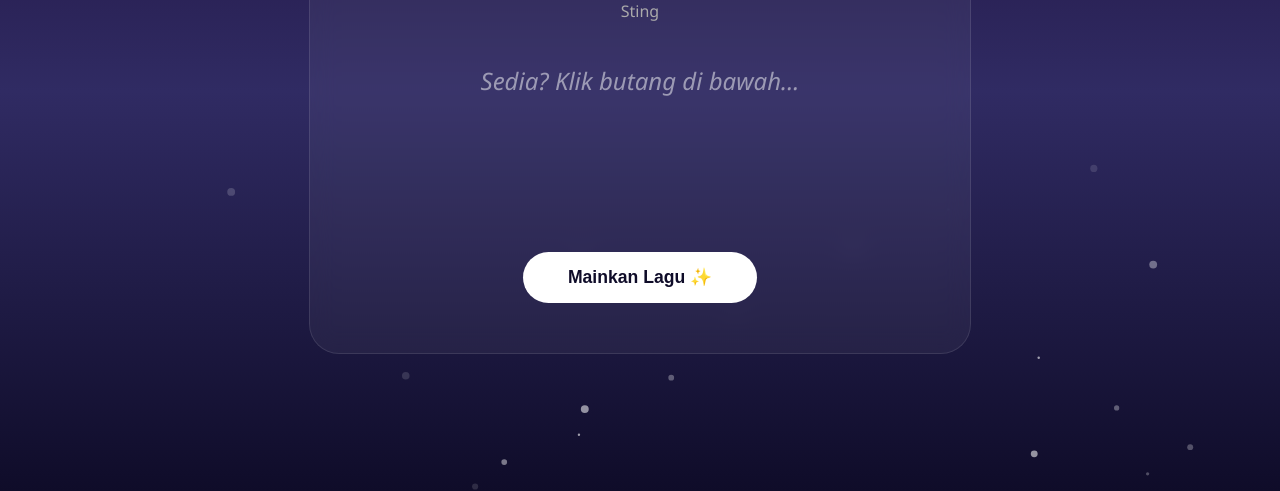
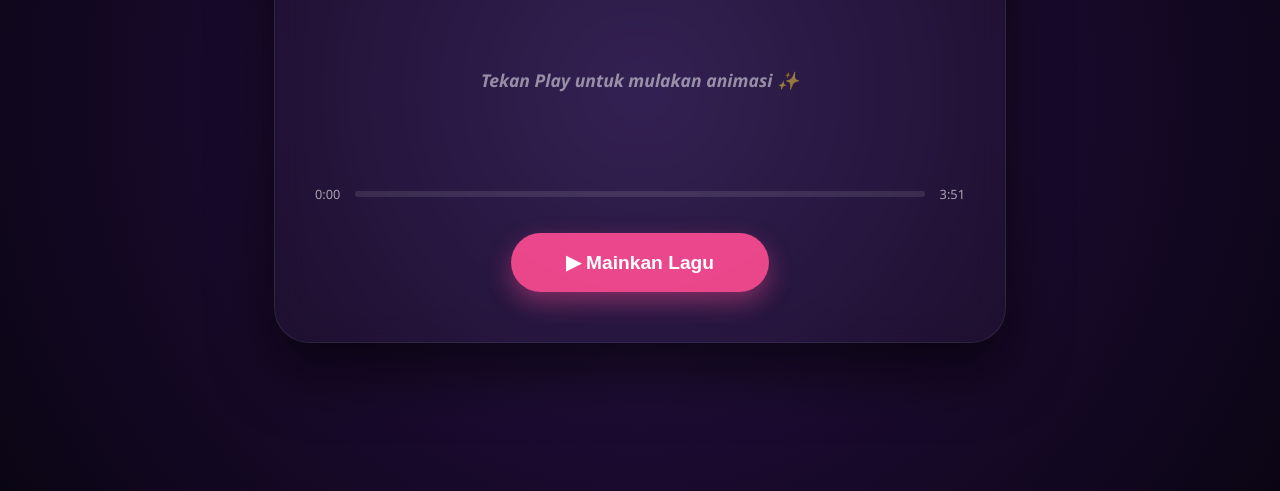
Before and after one commit to syaidatulnazira/shapeofmyheart, a plain HTML site: page index.html in a window 1280 px wide. Shown: the part 309-800 px from the top of the page. Drawn offline with Linux system fonts and the light colour scheme.

Commit message:
Update index.html

```diff
--- a/index.html
+++ b/index.html
@@ -3,22 +3,23 @@
 <head>
     <meta charset="UTF-8">
     <meta name="viewport" content="width=device-width, initial-scale=1.0">
-    <title>Shape of My Heart - Karaoke Style</title>
+    <title>Dynamic Player - Backstreet Boys</title>
     <style>
+        /* Gaya Asas & Latar Belakang Gradient */
         body {
-            background: #0f0c29;
-            background: linear-gradient(to bottom, #1a0a33, #302b63, #0f0c29);
-            height: 100vh;
+            margin: 0;
+            overflow: hidden;
             display: flex;
             justify-content: center;
             align-items: center;
+            height: 100vh;
+            background: radial-gradient(circle at center, #2e1a4f, #1a0a2e, #0a0514);
+            font-family: 'Segoe UI', sans-serif;
             color: white;
-            font-family: 'Segoe UI', sans-serif;
-            overflow: hidden;
-            margin: 0;
         }
 
-        #particleCanvas {
+        /* Canvas untuk Animasi Visualizer */
+        #visualizerCanvas {
             position: absolute;
             top: 0;
             left: 0;
@@ -27,200 +28,312 @@
             z-index: 1;
         }
 
-        .container {
-            text-align: center;
-            width: 90%;
-            max-width: 600px;
+        /* Bekas Utama Glassmorphism (Kesan Kaca) */
+        .glass-player {
             position: relative;
             z-index: 2;
-            background: rgba(255, 255, 255, 0.05);
-            backdrop-filter: blur(12px);
-            padding: 50px 30px;
-            border-radius: 30px;
-            border: 1px solid rgba(255, 255, 255, 0.1);
+            background: rgba(255, 255, 255, 0.03);
+            backdrop-filter: blur(15px);
+            -webkit-backdrop-filter: blur(15px);
+            border-radius: 35px;
+            border: 1px solid rgba(255, 255, 255, 0.08);
+            width: 90%;
+            max-width: 650px;
+            padding: 50px 40px;
+            text-align: center;
+            box-shadow: 0 30px 60px rgba(0,0,0,0.6);
+            transform: translateY(0);
+            transition: transform 0.3s ease;
         }
 
-        .theme-icons {
-            font-size: 2.5rem;
-            margin-bottom: 10px;
-            letter-spacing: 15px;
-            filter: drop-shadow(0 0 10px white);
+        .glass-player:hover {
+            transform: translateY(-5px);
         }
 
-        h1 { font-size: 1.8rem; margin: 10px 0; }
-        p.artist { color: #aaa; margin-bottom: 40px; }
+        /* Tajuk & Artis */
+        .header h1 {
+            font-size: 2.2rem;
+            margin: 0 0 5px 0;
+            font-weight: 700;
+            letter-spacing: 1px;
+            text-shadow: 0 0 20px rgba(255, 255, 255, 0.4);
+        }
 
-        /* Gaya Lirik Satu Per Satu */
-        #lyrics-container {
-            min-height: 150px;
-            font-size: 1.5rem;
-            line-height: 1.6;
+        .header p.artist {
+            color: #ffb3d9;
+            font-size: 1rem;
+            text-transform: uppercase;
+            letter-spacing: 4px;
+            margin: 0 0 50px 0;
+            font-weight: 300;
+        }
+
+        /* Bekas Lirik */
+        #lyrics-display {
+            min-height: 130px;
+            display: flex;
+            justify-content: center;
+            align-items: center;
+            font-size: 1.8rem;
+            font-weight: 600;
             perspective: 1000px;
         }
 
+        /* Animasi Lirik Keluar */
         .word {
             display: inline-block;
-            margin-right: 10px;
+            margin: 6px 10px;
             opacity: 0;
-            transform: translateY(20px) rotateX(-90deg);
-            animation: revealWord 0.5s forwards cubic-bezier(0.175, 0.885, 0.32, 1.275);
-            color: #fff;
-            text-shadow: 0 0 10px rgba(255,255,255,0.3);
+            transform: translateY(20px) scale(0.8);
+            filter: blur(8px);
+            animation: textReveal 0.6s forwards cubic-bezier(0.175, 0.885, 0.32, 1.275);
+            text-shadow: 0 0 15px rgba(255, 255, 255, 0.6);
         }
 
-        @keyframes revealWord {
+        @keyframes textReveal {
             to {
                 opacity: 1;
-                transform: translateY(0) rotateX(0);
+                transform: translateY(0) scale(1);
+                filter: blur(0);
             }
         }
 
-        .controls { margin-top: 40px; }
+        /* Progress Bar */
+        .progress-container {
+            margin-top: 40px;
+            display: flex;
+            align-items: center;
+            gap: 15px;
+            font-size: 0.8rem;
+            color: rgba(255, 255, 255, 0.6);
+        }
 
-        button {
-            background: white;
+        #progress {
+            flex-grow: 1;
+            height: 6px;
+            background: rgba(255, 255, 255, 0.1);
+            border-radius: 10px;
+            cursor: pointer;
+            position: relative;
+        }
+
+        #progress-bar {
+            height: 100%;
+            width: 0;
+            background: linear-gradient(to right, #ff4d94, #ffb3d9);
+            border-radius: 10px;
+            box-shadow: 0 0 10px rgba(255, 77, 148, 0.8);
+            transition: width 0.1s linear;
+        }
+
+        /* Kawalan Butang */
+        .controls {
+            margin-top: 30px;
+        }
+
+        #playBtn {
+            background: rgba(255, 77, 148, 0.9);
             border: none;
-            color: #0f0c29;
-            padding: 15px 45px;
+            color: white;
+            padding: 18px 55px;
             border-radius: 50px;
             cursor: pointer;
-            font-size: 1.1rem;
+            font-size: 1.2rem;
             font-weight: bold;
-            transition: 0.3s;
+            transition: all 0.3s ease;
+            box-shadow: 0 10px 25px rgba(255, 77, 148, 0.4);
+            display: flex;
+            align-items: center;
+            justify-content: center;
+            margin: 0 auto;
+            gap: 10px;
         }
 
-        button:hover {
-            transform: scale(1.1);
-            box-shadow: 0 0 20px rgba(255,255,255,0.4);
+        #playBtn:hover {
+            background: #ff1a75;
+            transform: scale(1.05);
+            box-shadow: 0 15px 35px rgba(255, 77, 148, 0.6);
         }
     </style>
 </head>
 <body>
 
-    <canvas id="particleCanvas"></canvas>
+    <!-- Canvas untuk Melukis Visualizer Dinamik -->
+    <canvas id="visualizerCanvas"></canvas>
 
-    <div class="container">
-        <div class="theme-icons">♠️ ♣️ ♥️ ♦️</div>
-        <h1>Shape of My Heart</h1>
-        <p class="artist">Sting</p>
+    <!-- Pemain Glassmorphism -->
+    <div class="glass-player">
+        <div class="header">
+            <h1>Shape of My Heart</h1>
+            <p class="artist">Backstreet Boys</p>
+        </div>
 
-        <div id="lyrics-container">
-            <span style="opacity: 0.5; font-style: italic;">Sedia? Klik butang di bawah...</span>
+        <!-- Tempat Lirik Dipaparkan -->
+        <div id="lyrics-display">
+            <span style="opacity: 0.5; font-style: italic; font-size: 1.1rem;">Tekan Play untuk mulakan animasi ✨</span>
+        </div>
+
+        <!-- Progress Bar & Masa -->
+        <div class="progress-container">
+            <span id="current-time">0:00</span>
+            <div id="progress">
+                <div id="progress-bar"></div>
+            </div>
+            <span id="total-time">3:51</span>
         </div>
 
         <div class="controls">
-            <button id="playBtn">Mainkan Lagu ✨</button>
+            <button id="playBtn">▶ Mainkan Lagu</button>
         </div>
 
-        <!-- Masukkan fail lagu anda di sini -->
+        <!-- Fail Audio -->
         <audio id="myAudio" src="shapeofmyheart.mp3"></audio>
     </div>
 
 <script>
     const audio = document.getElementById('myAudio');
     const playBtn = document.getElementById('playBtn');
-    const lyricsDisplay = document.getElementById('lyrics-container');
+    const lyricsDisplay = document.getElementById('lyrics-display');
+    const progressBar = document.getElementById('progress-bar');
+    const progressContainer = document.getElementById('progress');
+    const currentTimeEl = document.getElementById('current-time');
+    const totalTimeEl = document.getElementById('total-time');
 
-    // Data lirik perkataan demi perkataan (Masa dalam saat)
-    // Anda boleh tambah atau adjust masa ini mengikut tempo lagu
+    // --- Data Lirik (Masa dalam Saat) ---
     const lyricsData = [
-        { time: 5.0, text: "He", clear: true },
-        { time: 5.4, text: "deals" },
-        { time: 5.8, text: "the" },
-        { time: 6.2, text: "cards" },
-        { time: 7.0, text: "as" },
-        { time: 7.3, text: "a" },
-        { time: 7.8, text: "meditation..." },
-
-        { time: 10.5, text: "And", clear: true },
-        { time: 10.9, text: "those" },
-        { time: 11.3, text: "he" },
-        { time: 11.7, text: "plays" },
-        { time: 12.5, text: "never" },
-        { time: 13.0, text: "suspect..." },
-
-        { time: 16.0, text: "But", clear: true },
-        { time: 16.4, text: "that's" },
-        { time: 16.8, text: "not" },
-        { time: 17.2, text: "the" },
-        { time: 17.8, text: "shape" },
-        { time: 18.2, text: "of" },
-        { time: 18.5, text: "my" },
-        { time: 19.0, text: "heart..." }
+        { time: 10.0, text: "Baby,", clear: true }, { time: 10.5, text: "please" }, { time: 11.2, text: "try" },
+        { time: 11.8, text: "to" }, { time: 12.2, text: "forgive" }, { time: 13.0, text: "me..." },
+        { time: 15.5, text: "Stay", clear: true }, { time: 16.0, text: "here," }, { time: 16.5, text: "don't" },
+        { time: 17.0, text: "let" }, { time: 17.5, text: "me" }, { time: 18.0, text: "go..." },
+        { time: 22.0, text: "I'm", clear: true }, { time: 22.5, text: "here" }, { time: 23.0, text: "with" },
+        { time: 23.5, text: "all" }, { time: 24.0, text: "my" }, { time: 24.5, text: "heart" },
+        { time: 25.0, text: "for" }, { time: 25.5, text: "you..." },
+        { time: 28.5, text: "But", clear: true }, { time: 29.0, text: "that's" }, { time: 29.5, text: "not" },
+        { time: 30.0, text: "the" }, { time: 30.8, text: "shape" }, { time: 31.5, text: "of" },
+        { time: 32.0, text: "my" }, { time: 32.5, text: "heart..." }
     ];
 
     let lastIndex = -1;
+    let audioContext, analyser, source, bufferLength, dataArray;
 
+    // --- Inisialisasi Web Audio API (Hanya bila Play ditekan) ---
+    function initAudioAnalyzer() {
+        if (!audioContext) {
+            audioContext = new (window.AudioContext || window.webkitAudioContext)();
+            analyser = audioContext.createAnalyser();
+            source = audioContext.createMediaElementSource(audio);
+            source.connect(analyser);
+            analyser.connect(audioContext.destination);
+            analyser.fftSize = 256; // Ketepatan analisis
+            bufferLength = analyser.frequencyBinCount;
+            dataArray = new Uint8Array(bufferLength);
+        }
+    }
+
+    // --- Logik Utama Play/Pause & Masa ---
     playBtn.addEventListener('click', () => {
+        initAudioAnalyzer();
         if (audio.paused) {
-            audio.play();
-            playBtn.innerText = "Pause ⏸️";
+            audio.play().catch(() => alert("Pastikan ada fail 'lagu.mp3' dalam folder!"));
+            playBtn.innerHTML = "⏸️ Pause";
         } else {
             audio.pause();
-            playBtn.innerText = "Mainkan Lagu ✨";
+            playBtn.innerHTML = "▶ Mainkan Lagu";
         }
     });
 
     audio.addEventListener('timeupdate', () => {
         const currentTime = audio.currentTime;
+        const duration = audio.duration;
 
-        // Cari perkataan yang patut muncul
+        // Kemaskini Progress Bar & Masa
+        if (duration) {
+            progressBar.style.width = `${(currentTime / duration) * 100}%`;
+            currentTimeEl.innerText = formatTime(currentTime);
+        }
+
+        // Kemaskini Lirik
         const currentIndex = lyricsData.findIndex((l, i) => {
             return currentTime >= l.time && (lyricsData[i+1] ? currentTime < lyricsData[i+1].time : true);
         });
 
         if (currentIndex !== -1 && currentIndex !== lastIndex) {
-            // Jika ada tanda 'clear', kosongkan skrin untuk baris baru
-            if (lyricsData[currentIndex].clear) {
-                lyricsDisplay.innerHTML = "";
-            }
-
+            if (lyricsData[currentIndex].clear) lyricsDisplay.innerHTML = "";
             const span = document.createElement('span');
             span.classList.add('word');
             span.innerText = lyricsData[currentIndex].text;
             lyricsDisplay.appendChild(span);
-
             lastIndex = currentIndex;
         }
     });
 
-    // --- LOGIK BACKGROUND PARTICLES ---
-    const canvas = document.getElementById('particleCanvas');
+    // Menunjukkan durasi penuh bila lagu dimuatkan
+    audio.addEventListener('loadedmetadata', () => { totalTimeEl.innerText = formatTime(audio.duration); });
+
+    function formatTime(seconds) {
+        const min = Math.floor(seconds / 60);
+        const sec = Math.floor(seconds % 60);
+        return `${min}:${sec < 10 ? '0' : ''}${sec}`;
+    }
+
+    // --- LOGIK VISUALIZER DINAMIK (DANCING PARTICLES) ---
+    const canvas = document.getElementById('visualizerCanvas');
     const ctx = canvas.getContext('2d');
     canvas.width = window.innerWidth;
     canvas.height = window.innerHeight;
 
     class Particle {
-        constructor() {
-            this.reset();
+        constructor(x, y) {
+            this.x = x; this.y = y; this.baseX = x; this.baseY = y;
+            this.size = Math.random() * 2 + 1;
+            this.opacity = Math.random();
+            this.speedFactor = Math.random() * 0.1 + 0.05;
         }
-        reset() {
-            this.x = Math.random() * canvas.width;
-            this.y = Math.random() * canvas.height + canvas.height;
-            this.size = Math.random() * 3 + 1;
-            this.speedY = Math.random() * -1 - 0.5;
-            this.opacity = Math.random() * 0.5 + 0.1;
-        }
-        update() {
-            this.y += this.speedY;
-            if (this.y < -10) this.reset();
+        update(audioStrength) {
+            // Zarah bergerak rawak sikit, tapi akan kuat bila 'audioStrength' (bass) tinggi
+            let movement = audioStrength * this.speedFactor;
+            this.x = this.baseX + (Math.random() - 0.5) * movement * 10;
+            this.y = this.baseY + (Math.random() - 0.5) * movement * 10;
+            this.opacity = audioStrength / 255; // Lebih cerah bila audio kuat
         }
         draw() {
-            ctx.fillStyle = `rgba(255, 255, 255, ${this.opacity})`;
-            ctx.beginPath();
-            ctx.arc(this.x, this.y, this.size, 0, Math.PI * 2);
-            ctx.fill();
+            ctx.fillStyle = `rgba(255, 179, 217, ${this.opacity})`; // Pink
+            ctx.beginPath(); ctx.arc(this.x, this.y, this.size, 0, Math.PI * 2); ctx.fill();
         }
     }
 
-    const particles = Array.from({ length: 70 }, () => new Particle());
+    const particles = [];
+    // Cipta zarah dalam bentuk jantung besar
+    for (let i = 0; i < Math.PI * 2; i += 0.08) {
+        let r = 18;
+        let x = r * 16 * Math.sin(i) ** 3 + canvas.width / 2;
+        let y = -r * (13 * Math.cos(i) - 5 * Math.cos(2*i) - 2 * Math.cos(3*i) - Math.cos(4*i)) + canvas.height / 2 - 50;
+        particles.push(new Particle(x, y));
+    }
+    // Tambah zarah rawak di latar belakang
+    for (let i = 0; i < 80; i++) {
+        particles.push(new Particle(Math.random()*canvas.width, Math.random()*canvas.height));
+    }
 
     function animate() {
         ctx.clearRect(0, 0, canvas.width, canvas.height);
-        particles.forEach(p => { p.update(); p.draw(); });
+
+        let avgAudioStrength = 0;
+        if (analyser) {
+            analyser.getByteFrequencyData(dataArray);
+            avgAudioStrength = dataArray.reduce((a, b) => a + b, 0) / bufferLength;
+        }
+
+        particles.forEach(p => {
+            p.update(avgAudioStrength);
+            p.draw();
+        });
+
         requestAnimationFrame(animate);
     }
     animate();
+
+    window.addEventListener('resize', () => { canvas.width = window.innerWidth; canvas.height = window.innerHeight; });
 </script>
 </body>
 </html>
```
